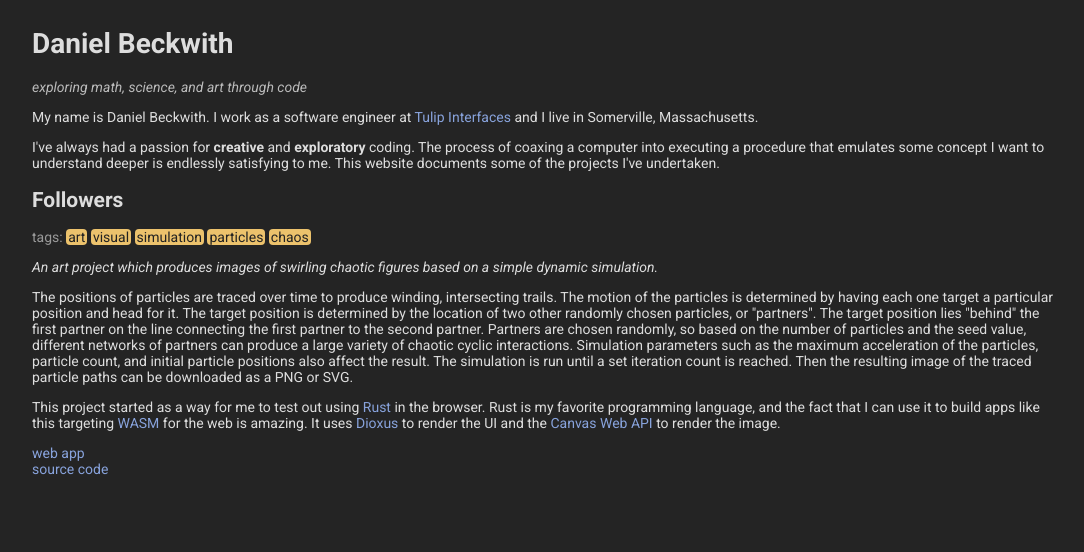
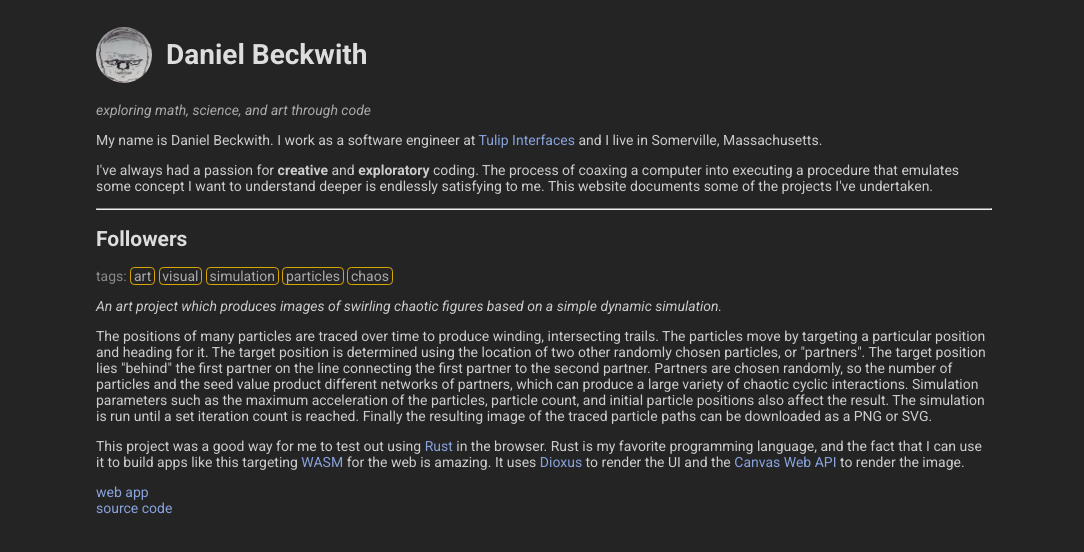
Before and after one commit to dbeckwith/dbeckwith.github.io, a website built with Vite: page index.html in a window 1280 px wide. Shown: the whole page, without its empty margins (96-1180 px from the left). Built offline with nearby package versions, Linux system fonts and the light colour scheme.

Commit message:
Update followers description, add avatar, adjust styles

```diff
--- a/index.html
+++ b/index.html
@@ -9,7 +9,7 @@
   </head>
   <body>
     <header>
-      <h1>Daniel Beckwith</h1>
+      <h1><img src="avatar.jpg" class="avatar" /> Daniel Beckwith</h1>
       <p>exploring math, science, and art through code</p>
     </header>
     <main>
@@ -26,6 +26,8 @@
         some of the projects I've undertaken.
       </p>
 
+      <hr />
+
       <article>
         <h2>Followers</h2>
         <p class="tags">
@@ -41,23 +43,22 @@
           on a simple dynamic simulation.
         </p>
         <p class="description">
-          The positions of particles are traced over time to produce winding,
-          intersecting trails. The motion of the particles is determined by
-          having each one target a particular position and head for it. The
-          target position is determined by the location of two other randomly
-          chosen particles, or "partners". The target position lies "behind" the
-          first partner on the line connecting the first partner to the second
-          partner. Partners are chosen randomly, so based on the number of
-          particles and the seed value, different networks of partners can
-          produce a large variety of chaotic cyclic interactions. Simulation
-          parameters such as the maximum acceleration of the particles, particle
-          count, and initial particle positions also affect the result. The
-          simulation is run until a set iteration count is reached. Then the
-          resulting image of the traced particle paths can be downloaded as a
-          PNG or SVG.
+          The positions of many particles are traced over time to produce
+          winding, intersecting trails. The particles move by targeting a
+          particular position and heading for it. The target position is
+          determined using the location of two other randomly chosen particles,
+          or "partners". The target position lies "behind" the first partner on
+          the line connecting the first partner to the second partner. Partners
+          are chosen randomly, so the number of particles and the seed value
+          product different networks of partners, which can produce a large
+          variety of chaotic cyclic interactions. Simulation parameters such as
+          the maximum acceleration of the particles, particle count, and initial
+          particle positions also affect the result. The simulation is run until
+          a set iteration count is reached. Finally the resulting image of the
+          traced particle paths can be downloaded as a PNG or SVG.
         </p>
         <p class="description">
-          This project started as a way for me to test out using
+          This project was a good way for me to test out using
           <a href="https://www.rust-lang.org/">Rust</a> in the browser. Rust is
           my favorite programming language, and the fact that I can use it to
           build apps like this targeting
--- a/styles.css
+++ b/styles.css
@@ -1,10 +1,10 @@
 @import url('https://fonts.googleapis.com/css2?family=Roboto+Mono:ital,wght@0,100..700;1,100..700&family=Roboto:ital,wght@0,100..900;1,100..900&display=swap');
 
 :root {
-  --color-white-1: #555;
-  --color-white-2: #777;
-  --color-white-3: #999;
-  --color-white-4: #bbb;
+  --color-white-1: #666;
+  --color-white-2: #888;
+  --color-white-3: #aaa;
+  --color-white-4: #ccc;
   --color-white-5: #ddd;
 
   --color-primary-1: #1e2a40;
@@ -24,10 +24,6 @@ html {
   display: flex;
   flex-direction: column;
   align-items: center;
-}
-
-body {
-  max-width: 64rem;
 
   font-family: 'Roboto', sans-serif;
   font-optical-sizing: auto;
@@ -38,12 +34,36 @@ body {
   font-size: 14px;
 
   color-scheme: light dark;
-  color: var(--color-white-5);
+  color: var(--color-white-4);
   background: #242424;
 }
 
+h1,
+h2,
+h3,
+h4,
+h5 {
+  color: var(--color-white-5);
+}
+
+body {
+  max-width: 64rem;
+}
+
+header h1 {
+  display: flex;
+  flex-direction: row;
+  align-items: center;
+  gap: 0.5em;
+}
+
+img.avatar {
+  max-width: 2em;
+  border-radius: 100%;
+}
+
 header p {
-  color: var(--color-white-4);
+  color: var(--color-white-3);
   font-style: italic;
 }
 
@@ -65,16 +85,26 @@ code {
   font-family: 'Roboto Mono', monospace;
 }
 
+hr {
+  color: transparent;
+  border-top: 1px solid var(--color-white-2);
+}
+
 .tags-label {
+  color: var(--color-white-2);
+}
+
+.tag {
+  border-radius: 0.3em;
+  padding: 0 0.2em;
+
+  border: 1px solid var(--color-secondary-3);
   color: var(--color-white-3);
 }
 
-.tag {
-  border-radius: 4px;
-  padding: 0 2px;
-
-  background-color: var(--color-secondary-4);
-  color: #222;
+.tag:hover {
+  border-color: var(--color-secondary-4);
+  color: var(--color-white-4);
 }
 
 .summary {
```
Also changed, not shown: avatar.jpg (added).
